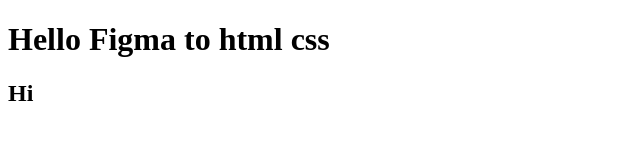
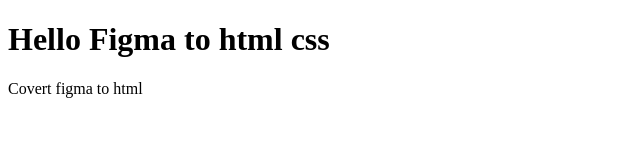
Before and after one commit to ngoclan49/html-convert-by-figma, a plain HTML site: page index.html in a window 1280 px wide. Shown: the whole page, without its empty margins (0-640 px from the left). Drawn offline with Linux system fonts and the light colour scheme.

Commit message:
first commit

```diff
--- a/index.html
+++ b/index.html
@@ -12,8 +12,12 @@
 
     <header>
         <h1>Hello Figma to html css</h1>
-        <h2>Hi</h2>
+        <p>Covert figma to html</p>
+
     </header>
+    <section>
+
+    </section>
 </body>
 
 </html>
```
